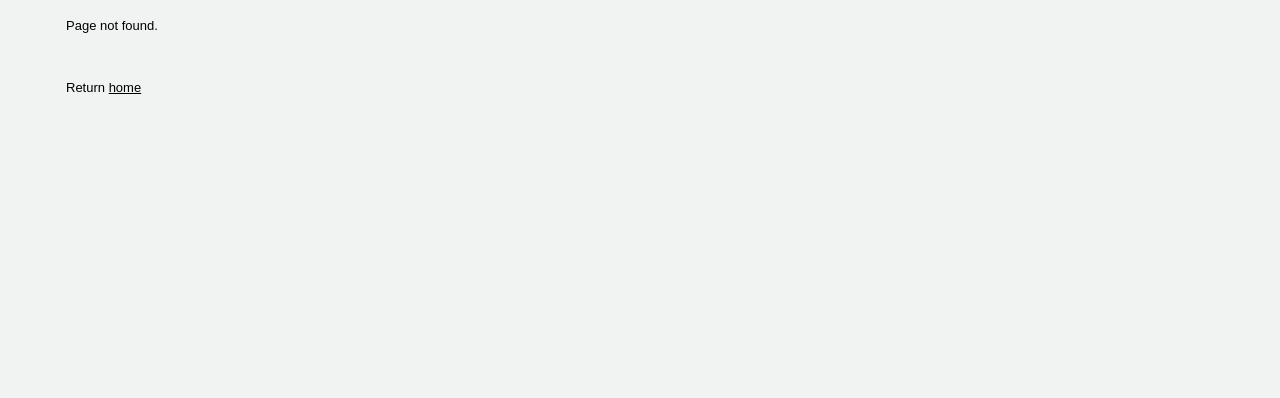
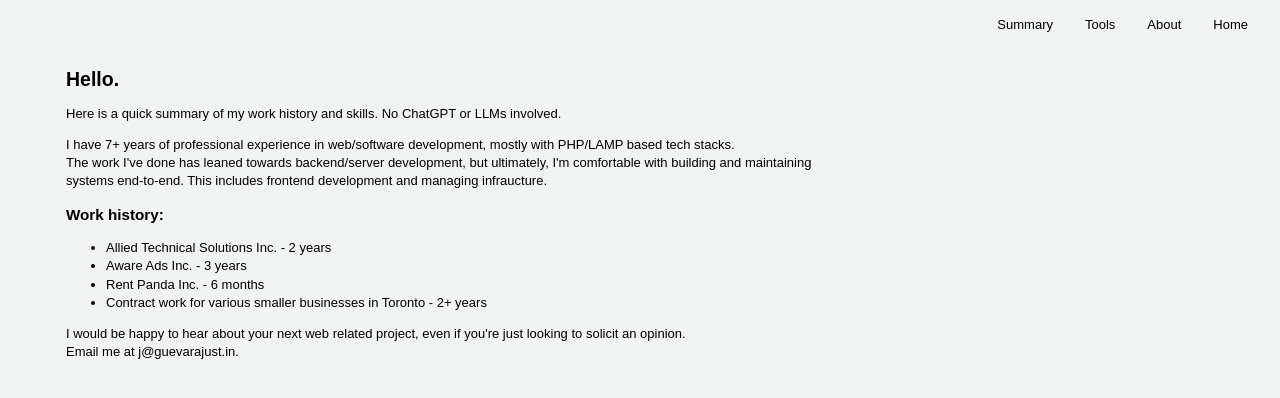
Before and after one commit to justinguevara/www.justinguevara.ca, a React (Vite) app: page /summary in a window 1280 px wide. Before the commit this address had no page. Shown: the top 398 px of the page. Built offline with nearby package versions, Linux system fonts and the light colour scheme.

Commit message:
implement summary page

```diff
--- a/src/App.tsx
+++ b/src/App.tsx
@@ -6,6 +6,7 @@ import NotFoundPage from "components/pages/NotFoundPage";
 import MusicPage from "components/pages/MusicPage";
 import QuestionMarkPage from "components/pages/questionmarkpage/QuestionMarkPage";
 import ToolsPage from "components/pages/toolspage/ToolsPage";
+import SummaryPage from "components/pages/SummaryPage";
 
 function App (): JSX.Element {
   return (
@@ -16,6 +17,7 @@ function App (): JSX.Element {
         <Route path="/music" element={<MusicPage />} />
         <Route path="/q" element={<QuestionMarkPage />} />
         <Route path="/tools" element={<ToolsPage />} />
+        <Route path="/summary" element={<SummaryPage />} />
 
         {/* 404 */}
         <Route path="*" element={<NotFoundPage />} />
--- a/src/components/MainNavigation.tsx
+++ b/src/components/MainNavigation.tsx
@@ -20,6 +20,7 @@ function MainNavigation ({root_class = 'default'}): JSX.Element {
         <div className="jg-menu-icon" onClick={handleMenuIconClick}></div>
         <div className={navigation_items_container_classes.join(" ")} id="header-navigation">
           <ul className="menu" id="menu-menu-1">
+            <li className="menu-item"><Link to="/summary">Summary</Link></li>
             <li className="menu-item"><Link to="/tools">Tools</Link></li>
             {/*<li className="menu-item"><Link to="/q">?</Link></li>*/}
             <li className="menu-item"><Link to="/about">About</Link></li>
--- a/src/components/pages/NotFoundPage.tsx
+++ b/src/components/pages/NotFoundPage.tsx
@@ -1,8 +1,10 @@
 import { Link } from 'react-router-dom';
+import MainNavigation from "components/MainNavigation";
 
 function NotFoundPage (): JSX.Element {
   return (
     <>
+        <MainNavigation/>
         <div className="front-page">
             <div className="center-block-element content-width">
                 <div className="primary-content-container">
--- /dev/null
+++ b/src/components/pages/SummaryPage.tsx
@@ -0,0 +1,35 @@
+import MainNavigation from "components/MainNavigation";
+
+export default function SummaryPage (): JSX.Element {
+  return (
+    <>
+        <MainNavigation/>
+        <div className="front-page">
+            <div className="center-block-element content-width">
+                <div className="primary-content-container">
+                    <section className="first-section">
+                        <h2>Hello.</h2>
+                        <p>Here is a quick summary of my work history and skills. No ChatGPT or LLMs involved.</p>
+                        <p>
+                        I have 7+ years of professional experience in web/software development, mostly with PHP/LAMP based tech stacks. <br/>
+                        The work I've done has leaned towards backend/server development, but ultimately, I'm comfortable with building and maintaining systems end-to-end. This includes frontend development and managing infraucture.
+                        </p>
+
+                        <h3>Work history:</h3>
+                        <ul>
+                            <li>Allied Technical Solutions Inc. - 2 years</li>
+                            <li>Aware Ads Inc. - 3 years</li>
+                            <li>Rent  Panda Inc. - 6 months</li>
+                            <li>Contract work for various smaller businesses in Toronto - 2+ years</li>
+                        </ul>
+                        <p>
+                        I would be happy to hear about your next web related project, even if you're just looking to solicit an opinion. <br/>
+                        Email me at j@guevarajust.in.
+                        </p>
+                    </section>
+                </div>
+            </div>
+        </div>
+    </>
+  );
+};
```
